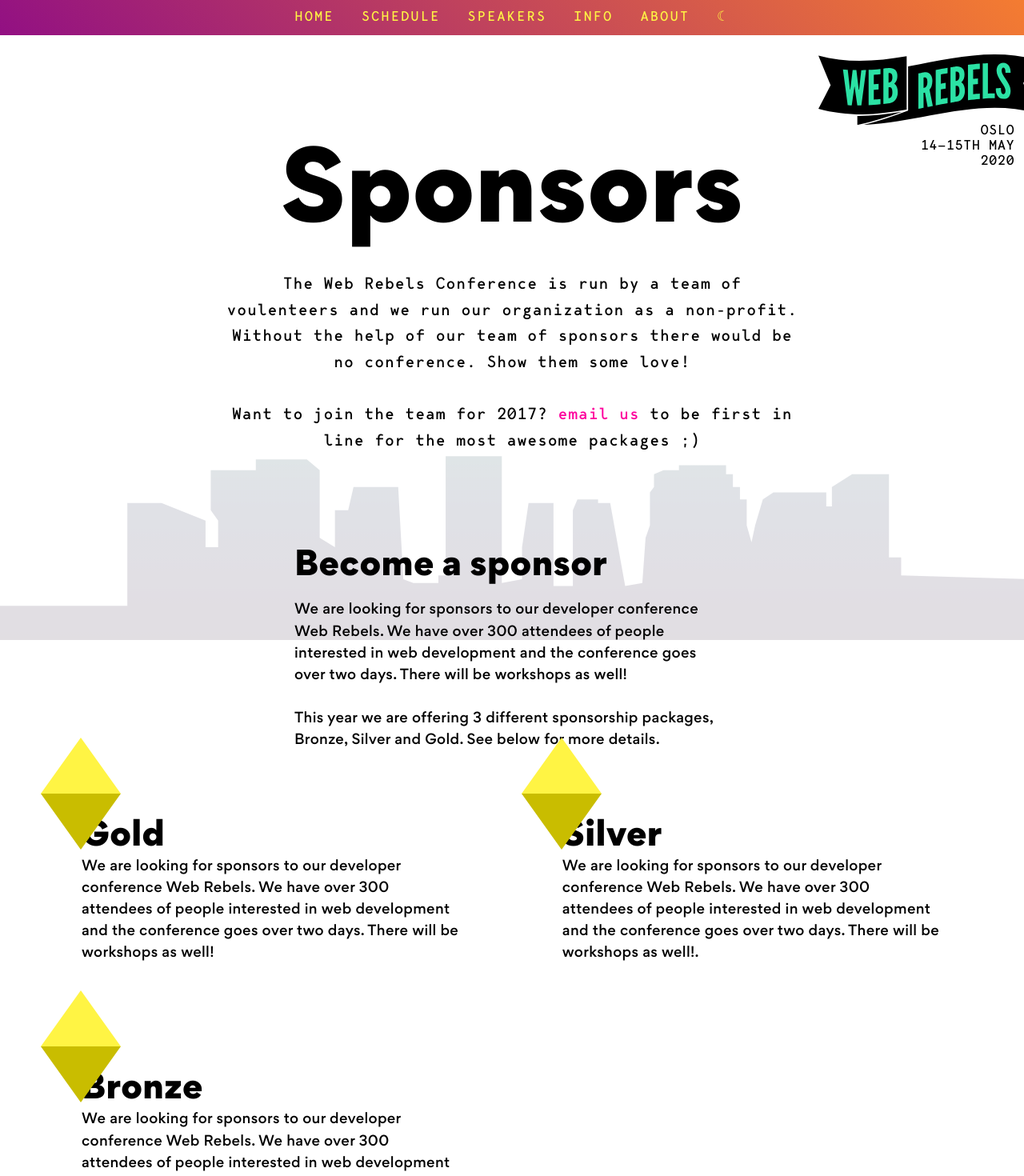
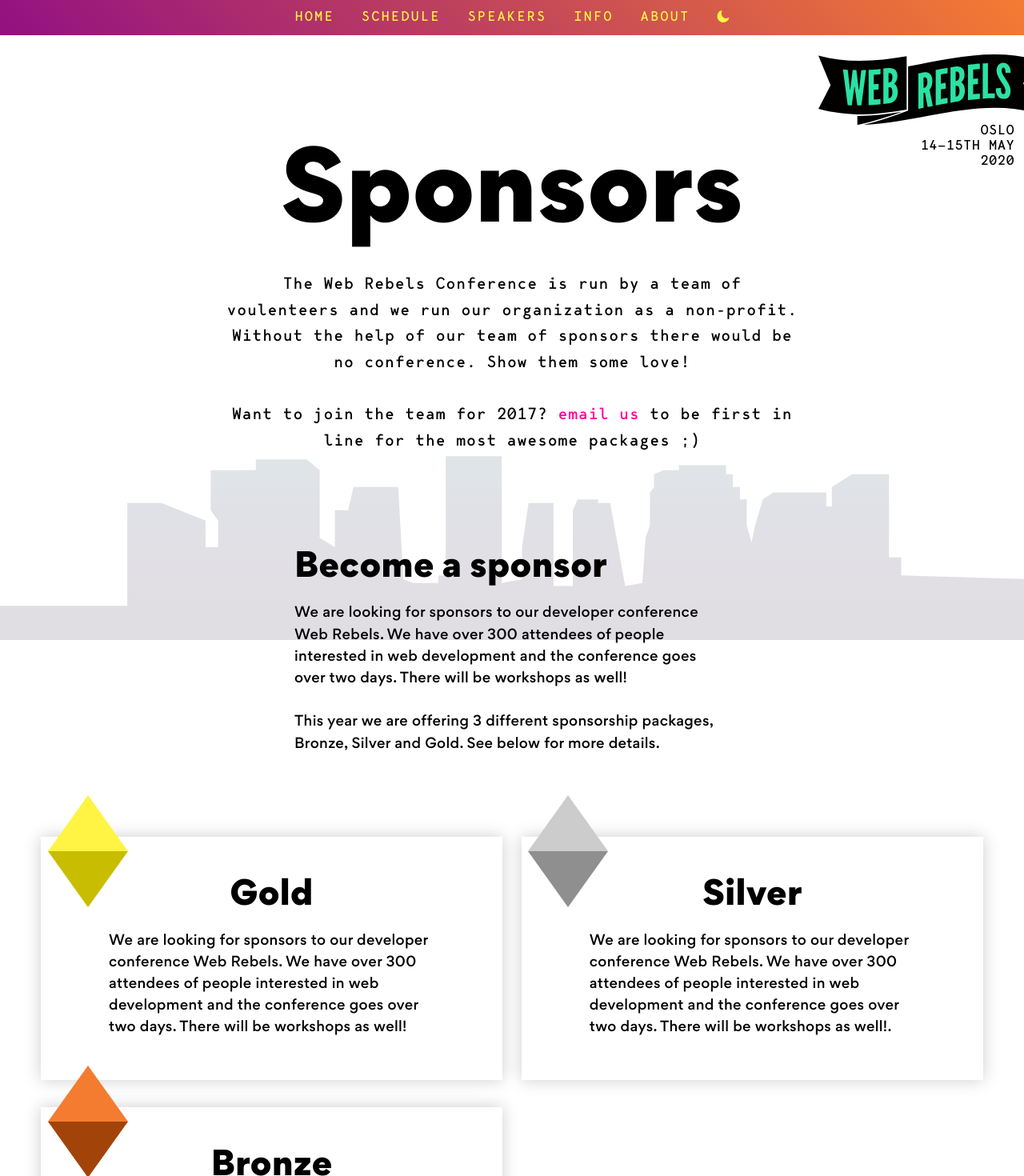
Before and after one commit to jakobsenfrukt/webrebels-2020, a Vue app: page /sponsors in a window 1280 px wide. Shown: the top 1470 px of the page at 80% size. Built offline with nearby package versions, Linux system fonts and the light colour scheme; a small style sheet from the web is missing.

Commit message:
finishing touches before presentation

```diff
--- a/src/components/Header.vue
+++ b/src/components/Header.vue
@@ -19,7 +19,7 @@
           <li @click="open = false"><router-link to="/speakers">Speakers</router-link></li>
           <li @click="open = false"><router-link to="/info">Info</router-link></li>
           <li @click="open = false"><router-link to="/about">About</router-link></li>
-          <li class="moon" @click="changeTheme()">&#9790;</li>
+          <li class="moon" @click="changeTheme()"><Moon /></li>
         </ul>
       </div>
     </nav>
@@ -28,10 +28,12 @@
 
 <script>
 import Logo from '@/components/Logo.vue'
+import Moon from '@/components/graphics/Moon.vue'
 
 export default {
   components: {
-    Logo
+    Logo,
+    Moon
   },
   data: function() {
     return {
@@ -110,7 +112,6 @@
         letter-spacing: 2px;
       }
       &.moon {
-        color: $color-yellow;
         position: relative;
         cursor: pointer;
       }
--- /dev/null
+++ b/src/components/graphics/Moon.vue
@@ -0,0 +1,26 @@
+<template>
+  <div class="graphic moon">
+    <svg viewBox="0 0 14 14" version="1.1" xmlns="http://www.w3.org/2000/svg" xmlns:xlink="http://www.w3.org/1999/xlink">
+        <g id="Page-1" stroke="none" stroke-width="1" fill="none" fill-rule="evenodd">
+            <path d="M5.32326309,3.57637938 C5.32326309,6.59528903 7.7705729,9.04259885 10.7894826,9.04259885 C12.1889803,9.04259885 12.9770075,7.91056569 13.684501,8.35579428 C14.5391579,10.3640276 11.0743237,13.7883047 7.50475345,13.7883047 C3.64961757,13.7883047 0.524412463,10.6630996 0.524412463,6.80796374 C0.524412463,3.19859967 3.37179868,-0.265803585 5.72634776,0.341004774 C6.09896225,0.887271565 5.32326309,2.14376863 5.32326309,3.57637938 Z" id="Path" fill="#FFFFFF"></path>
+        </g>
+    </svg>
+  </div>
+</template>
+
+<style lang="scss" scoped>
+@import '@/css/variables.scss';
+.moon {
+  width: .9rem;
+  height: .9rem;
+  display: inline-block;
+  vertical-align: top;
+  line-height: 1.6;
+
+  svg {
+    path {
+      fill: $color-yellow;
+    }
+  }
+}
+</style>
--- a/src/css/base.scss
+++ b/src/css/base.scss
@@ -56,7 +56,7 @@
 }
 
 h1, h2, h3, h4, h5, h6 {
-  line-height: 1.1;
+  line-height: 1.2;
   font-weight: 800;
   text-align: center;
 }
@@ -187,6 +187,21 @@
   }
 }
 
+.iframe-wrapper {
+  width: 100%;
+  margin: 2rem auto;
+  padding: 0 0 56.25% 0;
+  position: relative;
+
+  iframe {
+    position: absolute;
+    top: 0;
+    left: 0;
+    width: 100%;
+    height: 100%;
+  }
+}
+
 .hero {
   min-height: 60vh;
   display: flex;
--- a/src/views/Home.vue
+++ b/src/views/Home.vue
@@ -7,10 +7,22 @@
         <h2 class="index-subtitle subtitle"><span>Join us in Oslo on 14th and 15th May</span></h2>
         <Tickets />
       </section>
-      <!--<div class="hero-image">
+      <section class="simple-page">
+        <h2>What happened to Web Rebels 2019?</h2>
+        <p>Usually, after wrapping up the conference, we secure our venue for the following year straight away. This time however, we ran into an unexpected challenge: none of the dates available worked for us.</p>
+        <p>We went looking for alternatives but ultimately, nothing fit what we were looking for. When you run a conference, you always work within certain constraints, and this time, we couldn’t make it work.</p>
+        <p>As a consequence, there was no Web Rebels in 2019.</p>
+        <p>The good news is that we have the dates and the venue we want for 2020.</p>
+      </section>
+      <div class="hero-image">
         <img src="https://2018.webrebels.org/static/webrebelBIG.759f990b.jpg" />
-        <h1 class="hero-image-heading"><span class="heading-top">Class of Web Rebels 2020</span><span class="heading-bottom">we love you!</span></h1>
-      </div>-->
+        <h1 class="hero-image-heading"><span>Class of Web Rebels 2020<br/>we love you!</span></h1>
+      </div>
+      <div class="video">
+        <div class="iframe-wrapper">
+          <iframe width="560" height="315" src="https://www.youtube.com/embed/Kq6vqdqku-U" frameborder="0" allow="accelerometer; autoplay; encrypted-media; gyroscope; picture-in-picture" allowfullscreen></iframe>
+        </div>
+      </div>
       <SpeakerList />
       <SponsorList />
     </main>
@@ -86,7 +98,6 @@
   margin-left: .1rem;
 }
 
-
 .hero {
   min-height: 66vh;
   display: flex;
@@ -100,7 +111,8 @@
 }
 .hero-image {
   width: 100%;
-  margin: 0 auto 10rem;
+  max-width: 1200px;
+  margin: 5rem auto 10rem;
   position: relative;
 
   &:after {
@@ -114,17 +126,30 @@
 
   &-heading {
     margin: -5rem auto 0;
-    font-size: 2rem;
+    font-size: 3rem;
     display: block;
-    .heading-top {
-      display: block;
-      background: $color-black;
-    }
-    .heading-bottom {
-      display: block;
-      background: $color-black;
+    margin-bottom: 0;
+    position: relative;
+    top: -100%;
+    z-index: 10;
+    font-weight: 800;
+    padding: .5rem .8rem .1rem;
+
+    transform-origin: center;
+    transform: rotateX(-2deg) rotateY(20deg);
+
+    span {
+      background: $color-main;
+      color: $color-black;
+      box-shadow: -.4rem 0 0 .4rem $color-main, .4rem 0 0 .4rem $color-main;
+      transition: all .2s ease-in-out;
     }
   }
+}
+
+.video {
+  width: $width-lead;
+  margin: 5rem auto 10rem;
 }
 @media (max-width: $media-m) {
   .index-title {
@@ -167,6 +192,14 @@
     border-bottom: $text-outline solid $color-black;
   }
 
+  .hero-heading {
+    span {
+      background: $color-black;
+      color: $color-main;
+      box-shadow: -.4rem 0 0 .4rem $color-black, .4rem 0 0 .4rem $color-black;
+    }
+  }
+
   @media (max-width: $media-m) {
     .index-title {
       padding: 2.5rem 0 2rem;
--- a/src/views/Info.vue
+++ b/src/views/Info.vue
@@ -7,6 +7,11 @@
     <Tickets />
     <h2>For the community, not for profit</h2>
     <p>We are a <a href="https://w2.brreg.no/enhet/sok/detalj.jsp?orgnr=997686659">registered not-for-profit organization</a> that is run by unpaid volunteers. If we make any profit from the conference we give 30% back to community groups throughout the Nordic region. Any questions you might have: <a href="mailto:boyhowdy@webrebels.org" target="_blank">shoot us an email</a> or find us on <a href="https://twitter.com/web_rebels/">Twitter</a>.</p>
+    <div class="map">
+      <div class="iframe-wrapper">
+        <iframe src="https://www.google.com/maps/embed?pb=!1m14!1m8!1m3!1d7998.600422083075!2d10.7527326!3d59.9213541!3m2!1i1024!2i768!4f13.1!3m3!1m2!1s0x0%3A0x9ad90ca9da2b7f40!2sDansens%20Hus!5e0!3m2!1sen!2sno!4v1578950368739!5m2!1sen!2sno" width="600" height="450" frameborder="0" style="border:0;" allowfullscreen=""></iframe>
+      </div>
+    </div>
   </main>
 </template>
 
@@ -22,4 +27,9 @@
 
 <style scoped lang="scss">
 @import '../css/variables.scss';
+
+.map {
+  max-width: $width-lead;
+  margin: 2rem auto;
+}
 </style>
--- a/src/views/Sponsors.vue
+++ b/src/views/Sponsors.vue
@@ -27,16 +27,6 @@
   </main>
 </template>
 
-<script>
-import Tickets from '@/components/Tickets.vue'
-
-export default {
-  components: {
-    Tickets
-  }
-}
-</script>
-
 <style scoped lang="scss">
 @import '../css/variables.scss';
 .package-list {
@@ -44,18 +34,24 @@
   flex-wrap: wrap;
   align-content: flex-start;
   justify-content: space-between;
+  margin: 5rem auto;
 }
 .package {
   width: 49%;
   min-width: 20rem;
   background: $color-white;
   color: $color-black;
-  padding: 3rem;
+  padding: 3rem 5rem;
   margin: 1rem 0;
   position: relative;
+  box-shadow: 0 0 20px rgba(0, 0, 0, 0.2);
 
   h2, p {
     margin: 0;
+  }
+  h2 {
+    text-align: center;
+    margin-bottom: 1rem;
   }
 }
 .diamond {
@@ -65,9 +61,9 @@
   border-bottom: 70px solid $color-yellow;
   position: absolute;
   top: -6rem;
-  left: 0;
-}
-.diamond:after {
+  left: .5rem;
+
+  &:after {
     content: '';
     position: absolute;
     left: -50px;
@@ -77,4 +73,19 @@
     border: 50px solid transparent;
     border-top: 70px solid darken($color-yellow, 24%);
   }
+
+  &.silver {
+    border-bottom: 70px solid #ccc;
+    &:after {
+      border-top: 70px solid darken(#ccc, 24%);
+    }
+  }
+
+  &.bronze {
+    border-bottom: 70px solid $color-orange;
+    &:after {
+      border-top: 70px solid darken($color-orange, 24%);
+    }
+  }
+}
 </style>
```
Lines whose indentation alone changed are shown as unchanged.
